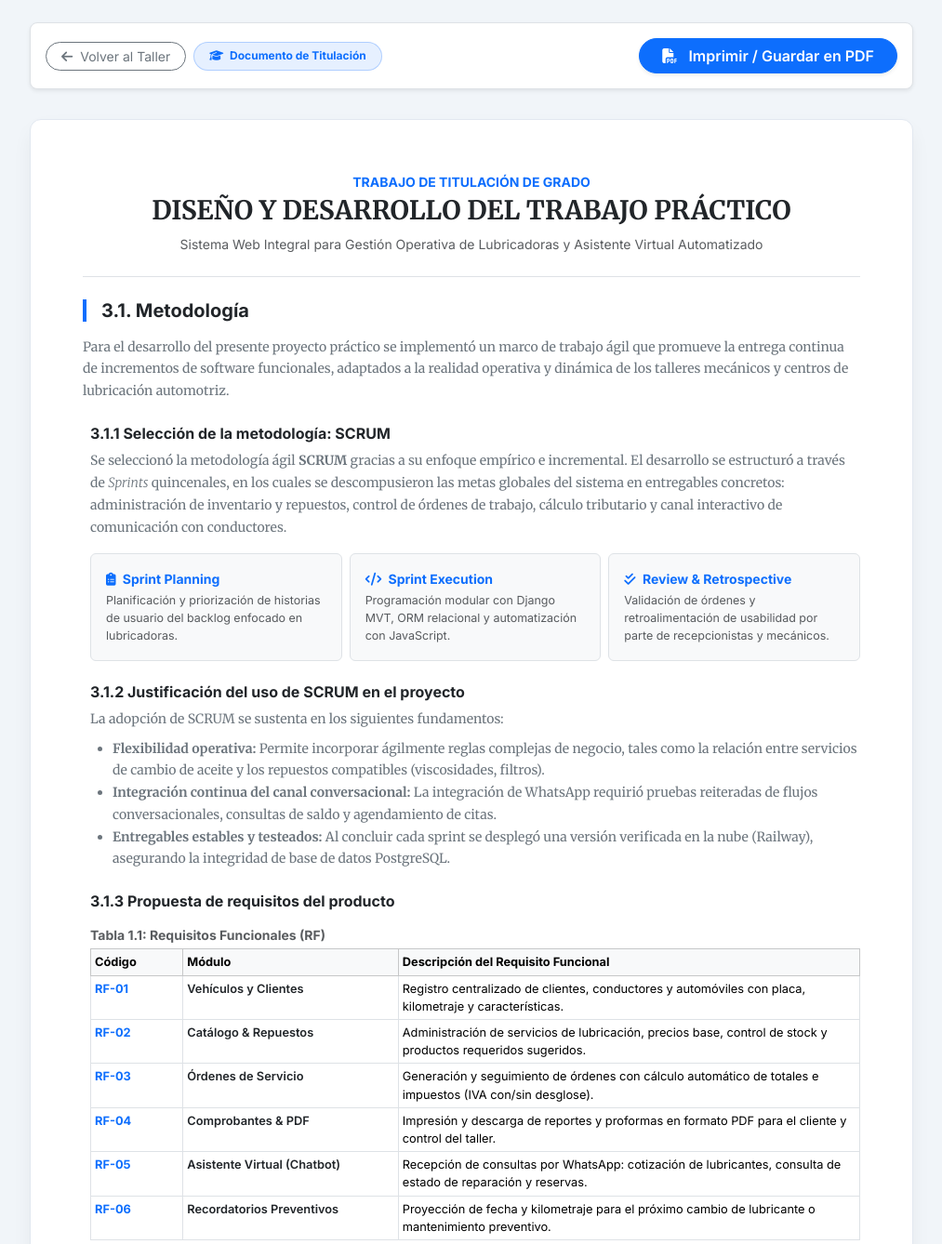
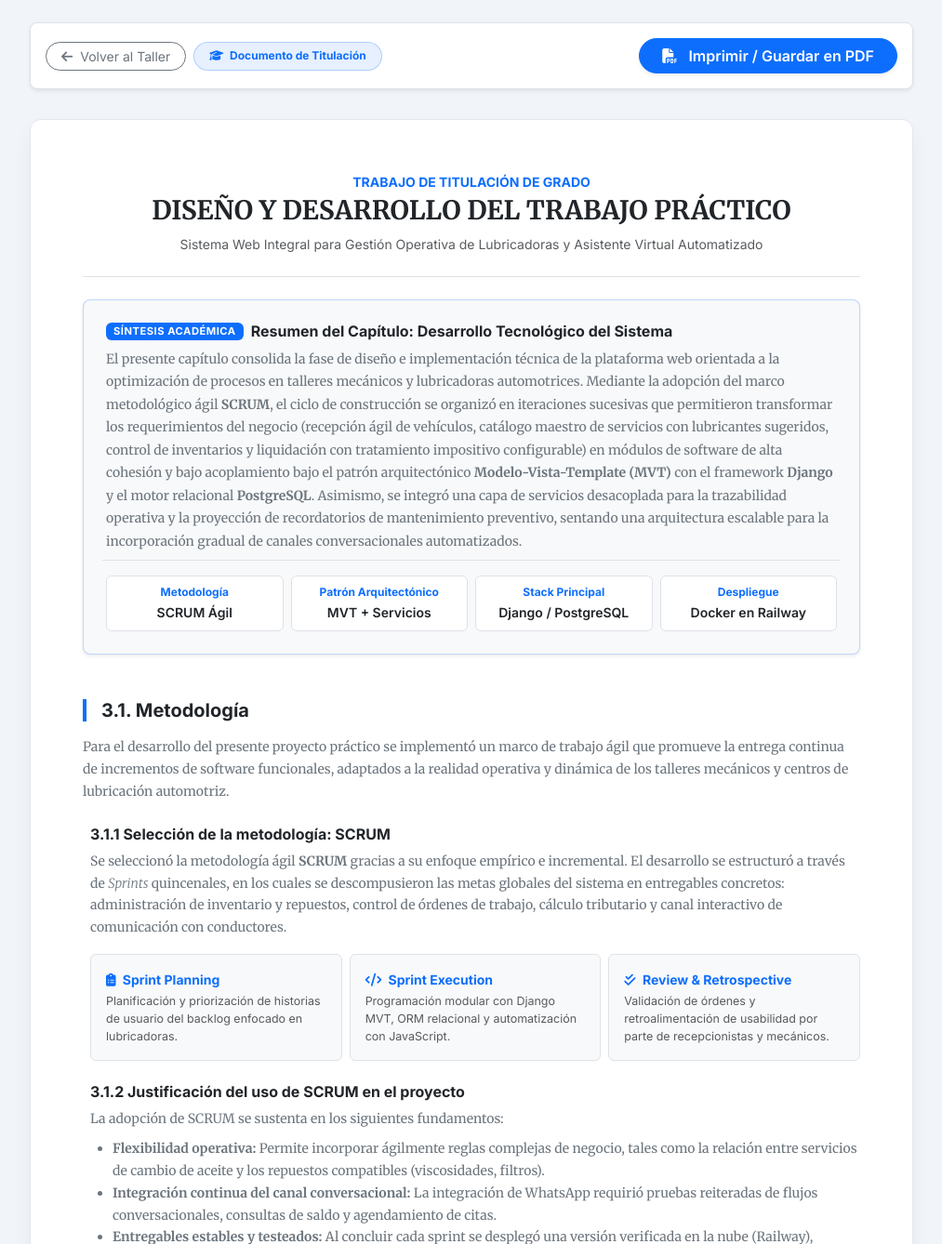
Before and after one commit to Jaisartuyk/taller-mec-nica, a Django app: page /documento-tesis/capitulo-3/ in a window 1280 px wide. Shown: the top 1338 px of the page at 93% size, without its empty margins (133-1146 px from the left). Run offline with Django 5.2, Linux system fonts and the light colour scheme; the visitor is signed in with stand-in values (Sample User, id 1); parts of the project's set-up code (start-up, migrations or seed data) failed here and were passed over.

Commit message:
Agregar sintesis y resumen academico del capitulo de desarrollo de tesis a la vista PDF

```diff
--- a/gestion_taller/templates/gestion_taller/documento_tesis_capitulo3.html
+++ b/gestion_taller/templates/gestion_taller/documento_tesis_capitulo3.html
@@ -96,6 +96,44 @@
         DISEÑO Y DESARROLLO DEL TRABAJO PRÁCTICO
       </h1>
       <p class="text-muted small mb-0">Sistema Web Integral para Gestión Operativa de Lubricadoras y Asistente Virtual Automatizado</p>
+    </div>
+
+
+    <!-- RESUMEN EJECUTIVO / SÍNTESIS METODOLÓGICA DEL CAPÍTULO -->
+    <div class="p-4 bg-light rounded-3 border border-primary border-opacity-25 mb-5 shadow-sm">
+      <div class="d-flex align-items-center gap-2 mb-2">
+        <span class="badge bg-primary text-uppercase px-2 py-1" style="font-size: 0.7rem; letter-spacing: 0.5px;">Síntesis Académica</span>
+        <h2 class="h6 fw-bold text-dark mb-0">Resumen del Capítulo: Desarrollo Tecnológico del Sistema</h2>
+      </div>
+      <p class="serif-text small text-secondary text-justify mb-3" style="line-height: 1.75;">
+        El presente capítulo consolida la fase de diseño e implementación técnica de la plataforma web orientada a la optimización de procesos en talleres mecánicos y lubricadoras automotrices. Mediante la adopción del marco metodológico ágil <strong>SCRUM</strong>, el ciclo de construcción se organizó en iteraciones sucesivas que permitieron transformar los requerimientos del negocio (recepción ágil de vehículos, catálogo maestro de servicios con lubricantes sugeridos, control de inventarios y liquidación con tratamiento impositivo configurable) en módulos de software de alta cohesión y bajo acoplamiento bajo el patrón arquitectónico <strong>Modelo-Vista-Template (MVT)</strong> con el framework <strong>Django</strong> y el motor relacional <strong>PostgreSQL</strong>. Asimismo, se integró una capa de servicios desacoplada para la trazabilidad operativa y la proyección de recordatorios de mantenimiento preventivo, sentando una arquitectura escalable para la incorporación gradual de canales conversacionales automatizados.
+      </p>
+      <div class="row g-2 pt-2 border-top">
+        <div class="col-md-3">
+          <div class="bg-white p-2 rounded border text-center h-100">
+            <span class="text-primary fw-bold d-block" style="font-size: 0.75rem;">Metodología</span>
+            <span class="text-dark fw-semibold small">SCRUM Ágil</span>
+          </div>
+        </div>
+        <div class="col-md-3">
+          <div class="bg-white p-2 rounded border text-center h-100">
+            <span class="text-primary fw-bold d-block" style="font-size: 0.75rem;">Patrón Arquitectónico</span>
+            <span class="text-dark fw-semibold small">MVT + Servicios</span>
+          </div>
+        </div>
+        <div class="col-md-3">
+          <div class="bg-white p-2 rounded border text-center h-100">
+            <span class="text-primary fw-bold d-block" style="font-size: 0.75rem;">Stack Principal</span>
+            <span class="text-dark fw-semibold small">Django / PostgreSQL</span>
+          </div>
+        </div>
+        <div class="col-md-3">
+          <div class="bg-white p-2 rounded border text-center h-100">
+            <span class="text-primary fw-bold d-block" style="font-size: 0.75rem;">Despliegue</span>
+            <span class="text-dark fw-semibold small">Docker en Railway</span>
+          </div>
+        </div>
+      </div>
     </div>
 
     <!-- 3.1. METODOLOGÍA -->
```
